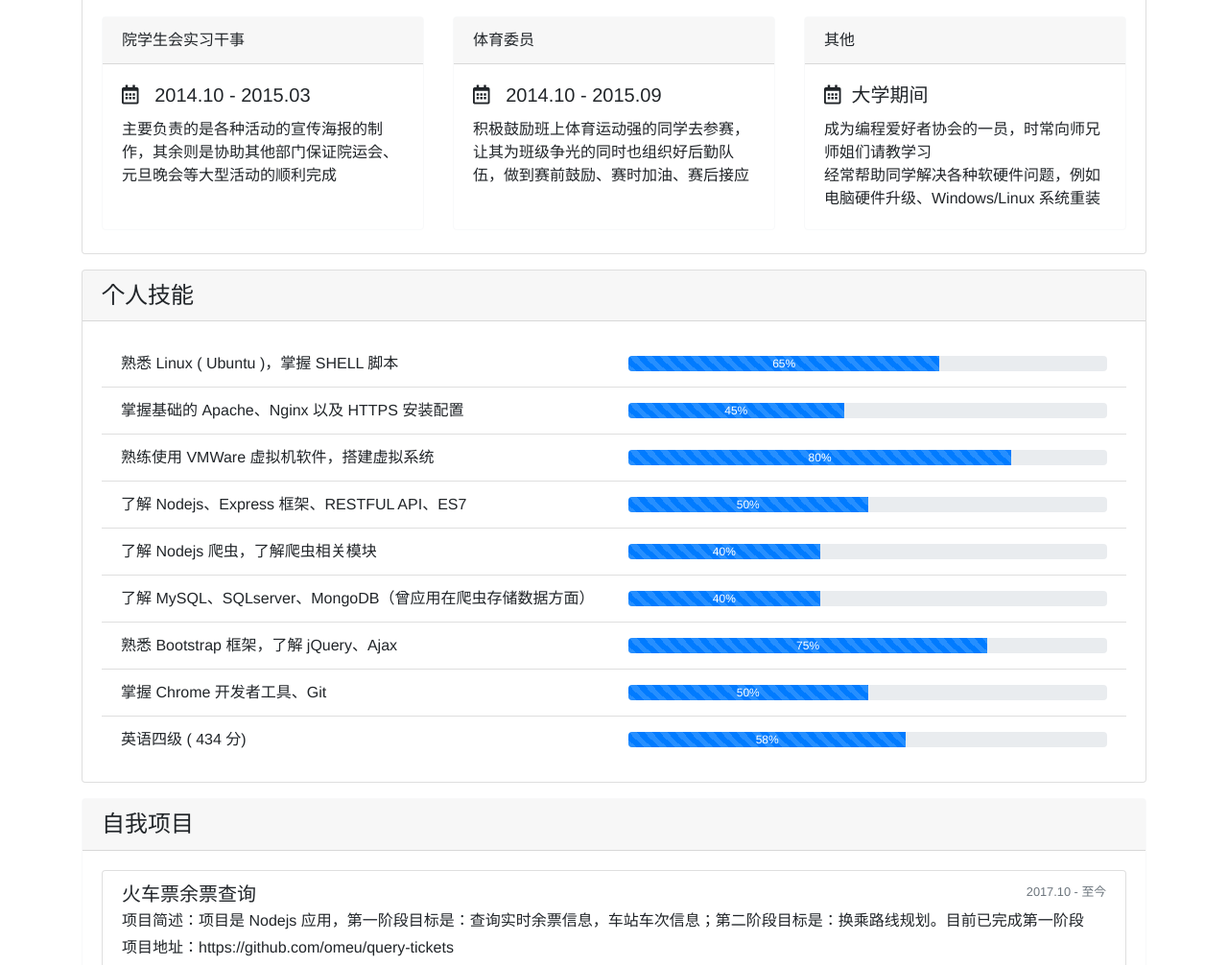
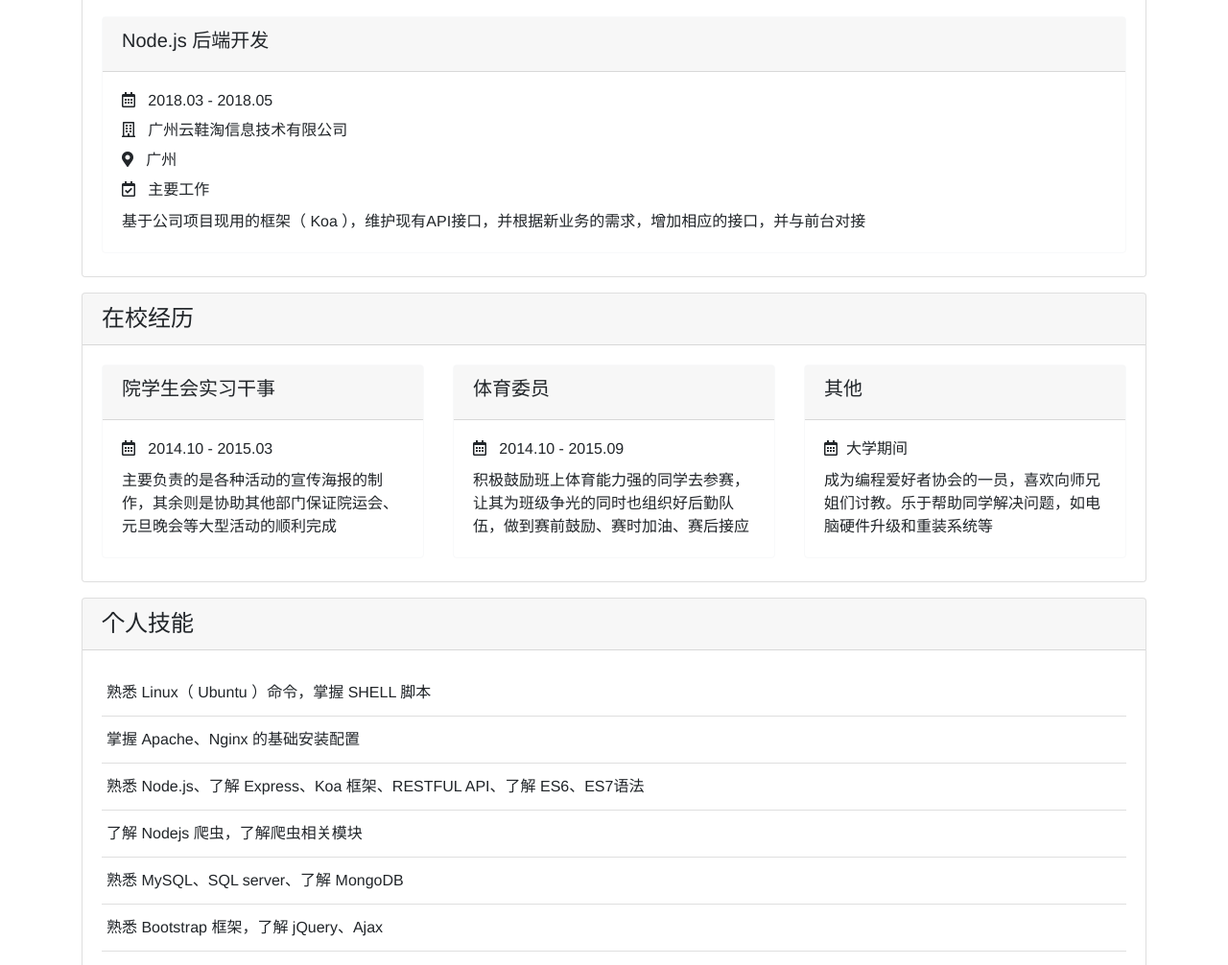
Before and after one commit to omeu/project-process, a plain HTML site: page docs/index.html in a window 1280 px wide. Shown: the part 554-1560 px from the top of the page at 96% size. Drawn offline with nearby package versions, Linux system fonts and the light colour scheme.

Commit message:
Update index.html
实习后更新的简历

```diff
--- a/docs/index.html
+++ b/docs/index.html
@@ -67,7 +67,7 @@
               </ul>
               <ul class="nav row">
                 <li class="nav-item col-12">
-                  <i class="fas fa-book"></i> 主修课程
+                  <i class="fas fa-book"></i> 相关课程
                 </li>
                 <li class="nav-item col-12">
                   <ul>
@@ -81,10 +81,10 @@
                       Java / JSP 程序设计
                     </li>
                     <li>
-                      Web 客户端开发技术( HTML + CSS + JavaScript)
+                      SQL server、MySQL
                     </li>
                     <li>
-                      数据库原理、计算机基础、计算机网络、计算机组成原理
+                      Web 客户端开发技术( HTML + CSS + JavaScript)
                     </li>
                   </ul>
                 </li>
@@ -93,10 +93,12 @@
           </div>
         </div>
       </div>
+
+      <!--  职位  -->
       <div class="card border-light mt-3" id="job">
         <h4 class="card-header">应聘职位</h4>
         <div class="card-body">
-          <button type="button" class="btn btn-light font-weight-bold" id="btn-job">Nodejs 应用开发</button>
+          <button type="button" class="btn btn-light font-weight-bold" id="btn-job">Node.js 开发</button>
           <div class="d-none" id="change-job">
             <input type="text" class="form-control text-center" placeholder="职位" aria-describedby="basic-job">
             <div class="input-group-append">
@@ -105,183 +107,180 @@
           </div>
         </div>
       </div>
-      <div class="card mt-3" id="school-skill">
-        <h4 class="card-header">在校情况</h4>
+
+      <!--  实习经历  -->
+      <div class="card mt-3">
+        <h4 class="card-header">实习经历</h4>
         <div class="card-body">
           <div class="card-deck">
             <div class="card border-light mb-1">
-              <div class="card-header">院学生会实习干事</div>
+              <div class="card-header">
+                <h5>
+                  Node.js 后端开发
+                </h5>
+              </div>
               <div class="card-body">
-                <h5 class="card-title">
-                  <i class="far fa-calendar-alt"></i> &nbsp; 2014.10 - 2015.03
-                </h5>
-                <p class="card-text">主要负责的是各种活动的宣传海报的制作，其余则是协助其他部门保证院运会、元旦晚会等大型活动的顺利完成</p>
-              </div>
-            </div>
-            <div class="card border-light mb-1">
-              <div class="card-header">体育委员</div>
-              <div class="card-body">
-                <h5 class="card-title">
-                  <i class="far fa-calendar-alt"></i> &nbsp; 2014.10 - 2015.09
-                </h5>
-                <p class="card-text">积极鼓励班上体育运动强的同学去参赛，让其为班级争光的同时也组织好后勤队伍，做到赛前鼓励、赛时加油、赛后接应</p>
-              </div>
-            </div>
-            <div class="card border-light mb-1">
-              <div class="card-header">其他</div>
-              <div class="card-body">
-                <h5 class="card-title">
-                  <i class="far fa-calendar-alt"></i> &nbsp;大学期间
-                </h5>
+                <h6 class="card-title">
+                  <i class="far fa-calendar-alt"></i> &nbsp; 2018.03 - 2018.05
+                </h6>
+                <h6 class="card-title">
+                  <i class="far fa-building"></i> &nbsp; 广州云鞋淘信息技术有限公司
+                </h6>
+                <h6 class="card-title">
+                  <i class="fas fa-map-marker-alt"></i> &nbsp; 广州
+                </h6>
+                <h6 class="card-title">
+                  <i class="far fa-calendar-check"></i> &nbsp; 主要工作
+                </h6>
                 <p class="card-text">
-                  成为编程爱好者协会的一员，时常向师兄师姐们请教学习
-                  <br> 经常帮助同学解决各种软硬件问题，例如电脑硬件升级、Windows/Linux 系统重装
+                  基于公司项目现用的框架（ Koa ），维护现有API接口，并根据新业务的需求，增加相应的接口，并与前台对接
                 </p>
               </div>
             </div>
           </div>
         </div>
       </div>
+
+      <!--  在校经历  -->
+      <div class="card mt-3">
+        <h4 class="card-header">在校经历</h4>
+        <div class="card-body">
+          <div class="card-deck">
+            <div class="card border-light mb-1">
+              <div class="card-header">
+                <h5>院学生会实习干事</h5>
+              </div>
+              <div class="card-body">
+                <h6 class="card-title">
+                  <i class="far fa-calendar-alt"></i> &nbsp; 2014.10 - 2015.03
+                </h6>
+                <p class="card-text">主要负责的是各种活动的宣传海报的制作，其余则是协助其他部门保证院运会、元旦晚会等大型活动的顺利完成</p>
+              </div>
+            </div>
+            <div class="card border-light mb-1">
+              <div class="card-header">
+                <h5>体育委员</h5>
+              </div>
+              <div class="card-body">
+                <h6 class="card-title">
+                  <i class="far fa-calendar-alt"></i> &nbsp; 2014.10 - 2015.09
+                </h6>
+                <p class="card-text">积极鼓励班上体育能力强的同学去参赛，让其为班级争光的同时也组织好后勤队伍，做到赛前鼓励、赛时加油、赛后接应</p>
+              </div>
+            </div>
+            <div class="card border-light mb-1">
+              <div class="card-header">
+                <h5>其他</h5>
+              </div>
+              <div class="card-body">
+                <h6 class="card-title">
+                  <i class="far fa-calendar-alt"></i> &nbsp;大学期间
+                </h6>
+                <p class="card-text">
+                  成为编程爱好者协会的一员，喜欢向师兄姐们讨教。乐于帮助同学解决问题，如电脑硬件升级和重装系统等
+                </p>
+              </div>
+            </div>
+          </div>
+        </div>
+      </div>
+
+      <!--  技能  -->
       <div class="card mt-3" id="skill">
         <h4 class="card-header">个人技能</h4>
         <div class="card-body">
           <ul class="list-group list-group-flush">
             <li class="list-group-item">
               <div class="justify-content-between align-items-center row">
-                <span class="col-md-6">
-                  熟悉 Linux ( Ubuntu )，掌握 SHELL 脚本
+                <span>
+                  熟悉 Linux（ Ubuntu ）命令，掌握 SHELL 脚本
                 </span>
-                <div class="col-md-6 text-right">
-                  <div class="progress">
-                    <div class="progress-bar progress-bar-striped" role="progressbar" style="width: 65%" aria-valuenow="65" aria-valuemin="0" aria-valuemax="100">65%</div>
-                  </div>
-                </div>
               </div>
             </li>
             <li class="list-group-item">
               <div class="justify-content-between align-items-center row">
-                <span class="col-md-6">
-                  掌握基础的 Apache、Nginx 以及 HTTPS 安装配置
+                <span>
+                  掌握 Apache、Nginx 的基础安装配置
                 </span>
-                <div class="col-md-6 text-right">
-                  <div class="progress">
-                    <div class="progress-bar progress-bar-striped" role="progressbar" style="width: 45%" aria-valuenow="45" aria-valuemin="0" aria-valuemax="100">45%</div>
-                  </div>
-                </div>
               </div>
             </li>
             <li class="list-group-item">
               <div class="justify-content-between align-items-center row">
-                <span class="col-md-6">
-                  熟练使用 VMWare 虚拟机软件，搭建虚拟系统
+                <span>
+                  熟悉 Node.js、了解 Express、Koa 框架、RESTFUL API、了解 ES6、ES7语法
                 </span>
-                <div class="col-md-6 text-right">
-                  <div class="progress">
-                    <div class="progress-bar progress-bar-striped" role="progressbar" style="width: 80%" aria-valuenow="80" aria-valuemin="0" aria-valuemax="100">80%</div>
-                  </div>
-                </div>
               </div>
             </li>
             <li class="list-group-item">
               <div class="justify-content-between align-items-center row">
-                <span class="col-md-6">
-                  了解 Nodejs、Express 框架、RESTFUL API、ES7
+                <span>
+                  了解 Nodejs 爬虫，了解爬虫相关模块
                 </span>
-                <div class="col-md-6 text-right">
-                  <div class="progress">
-                    <div class="progress-bar progress-bar-striped" role="progressbar" style="width: 50%" aria-valuenow="50" aria-valuemin="0" aria-valuemax="100">50%</div>
-                  </div>
-                </div>
               </div>
             </li>
             <li class="list-group-item">
               <div class="justify-content-between align-items-center row">
-                <span class="col-md-6">
-                  了解 Nodejs 爬虫，了解爬虫相关模块
+                <span>
+                  熟悉 MySQL、SQL server、了解 MongoDB
                 </span>
-                <div class="col-md-6 text-right">
-                  <div class="progress">
-                    <div class="progress-bar progress-bar-striped" role="progressbar" style="width: 40%" aria-valuenow="40" aria-valuemin="0" aria-valuemax="100">40%</div>
-                  </div>
-                </div>
               </div>
             </li>
             <li class="list-group-item">
               <div class="justify-content-between align-items-center row">
-                <span class="col-md-6">
-                  了解 MySQL、SQLserver、MongoDB（曾应用在爬虫存储数据方面）
+                <span>
+                  熟悉 Bootstrap 框架，了解 jQuery、Ajax
                 </span>
-                <div class="col-md-6 text-right">
-                  <div class="progress">
-                    <div class="progress-bar progress-bar-striped" role="progressbar" style="width: 40%" aria-valuenow="40" aria-valuemin="0" aria-valuemax="100">40%</div>
-                  </div>
-                </div>
               </div>
             </li>
             <li class="list-group-item">
               <div class="justify-content-between align-items-center row">
-                <span class="col-md-6">
-                  熟悉 Bootstrap 框架，了解 jQuery、Ajax
+                <span>
+                  掌握 docker 基础命令
                 </span>
-                <div class="col-md-6 text-right">
-                  <div class="progress">
-                    <div class="progress-bar progress-bar-striped" role="progressbar" style="width: 75%" aria-valuenow="75" aria-valuemin="0" aria-valuemax="100">75%</div>
-                  </div>
-                </div>
               </div>
             </li>
             <li class="list-group-item">
               <div class="justify-content-between align-items-center row">
-                <span class="col-md-6">
-                  掌握 Chrome 开发者工具、Git
-                </span>
-                <div class="col-md-6 text-right">
-                  <div class="progress">
-                    <div class="progress-bar progress-bar-striped" role="progressbar" style="width: 50%" aria-valuenow="50" aria-valuemin="0" aria-valuemax="100">50%</div>
-                  </div>
-                </div>
-              </div>
-            </li>
-            <li class="list-group-item">
-              <div class="justify-content-between align-items-center row">
-                <span class="col-md-6">
+                <span>
                   英语四级 ( 434 分)
                 </span>
-                <div class="col-md-6 text-right">
-                  <div class="progress">
-                    <div class="progress-bar progress-bar-striped" role="progressbar" style="width: 58%" aria-valuenow="58" aria-valuemin="0" aria-valuemax="100">58%</div>
-                  </div>
-                </div>
+
               </div>
             </li>
           </ul>
         </div>
       </div>
+
+      <!--  作品  -->
       <div class="card border-light mt-3" id="project">
-        <h4 class="card-header">自我项目</h4>
+        <h4 class="card-header">自我作品</h4>
         <div class="card-body">
           <div class="list-group">
             <a class="list-group-item list-group-item-action flex-column align-items-start">
               <div class="d-flex w-100 justify-content-between">
-                <h5 class="mb-1">火车票余票查询</h5>
-                <small class="text-muted">2017.10 - 至今</small>
+                <h5 class="mb-1">火车票余票查询（毕业设计作品）</h5>
+                <small class="text-muted">2017.10 - 2018.01</small>
               </div>
-              <p class="mb-1">项目简述：项目是 Nodejs 应用，第一阶段目标是：查询实时余票信息，车站车次信息；第二阶段目标是：换乘路线规划。目前已完成第一阶段</p>
-              <p>项目地址：https://github.com/omeu/query-tickets</p>
+              <p class="mb-1">作品简述：项目是基于 Express 框架的Web应用，实现的功能有：实时查询余票信息，非实时查询车站车次信息</p>
+              <p>项目代码：https://github.com/omeu/query-tickets</p>
             </a>
             <a class="list-group-item list-group-item-action flex-column align-items-start">
               <div class="d-flex w-100 justify-content-between">
-                <h5 class="mb-1">SS 服务器</h5>
-                <small class="text-muted">2015.03</small>
+                <h5 class="mb-1">SS 服务器（科学上网）</h5>
+                <small class="text-muted">2015.03 - 至今</small>
               </div>
-              <p class="mb-1">项目简述：根据教程搭建在 Ubuntu 系统上的翻墙服务器，目前仍在运行</p>
+              <p class="mb-1">作品简述：根据教程搭建在 Ubuntu 服务器的科学上网工具，目前仍处于可用状态</p>
             </a>
           </div>
         </div>
       </div>
+
+      <!--  自我简介  -->
       <div class="card border-light mt-3" id="self">
         <h4 class="card-header">自我评价</h4>
-        <div class="card-body">为人朴实正直，积极进取，乐于助人。性格沉稳内敛，做事细心踏实，有很强的进取心和团队协作精神。学习能力、适应能力较强，勇于挑战自我。相信自己能够胜任今后的工作，并在实践中不断学习进步。</div>
+        <div class="card-body">
+          为人朴实正直，积极进取，乐于助人。性格沉稳内敛，做事细心踏实，有很强的进取心和团队协作精神。学习能力、适应能力较强，勇于挑战自我
+        </div>
       </div>
       <div class="card border-light mt-3" id="interest">
         <h4 class="card-header">兴趣爱好</h4>
@@ -294,7 +293,7 @@
               逛技术网站( stack overflow 等)、博客
             </li>
             <li>
-              Youtube 看教程
+              看视频教程
             </li>
           </ul>
         </div>
```
